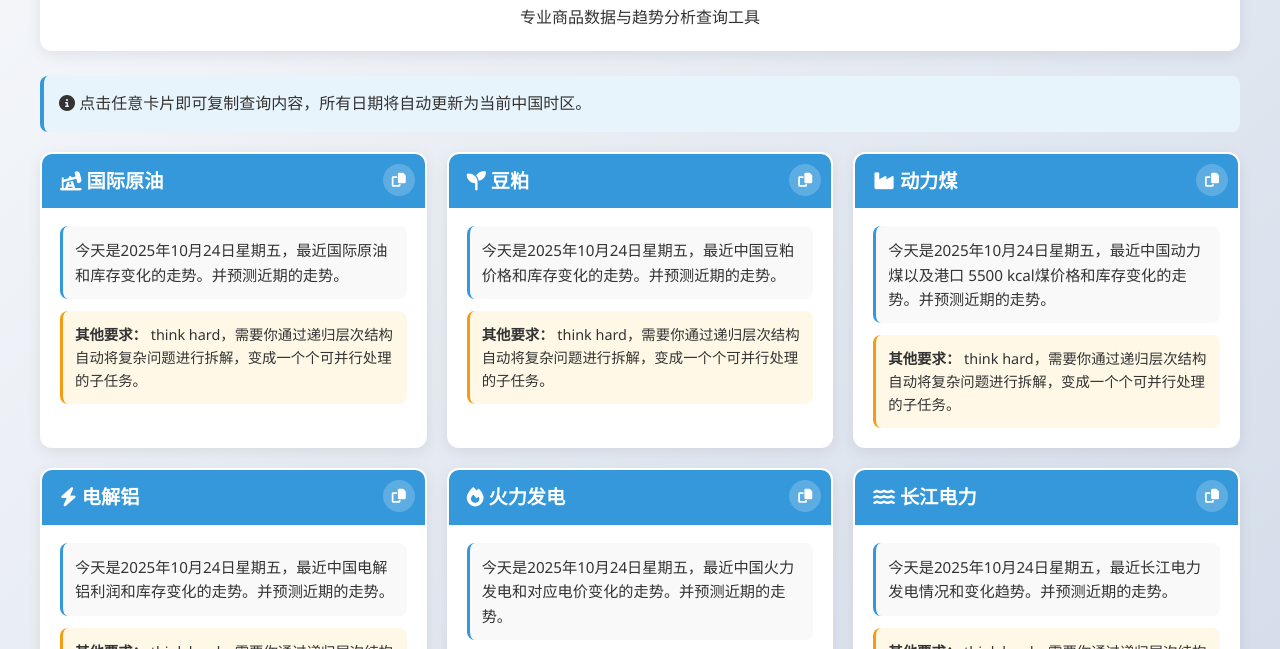
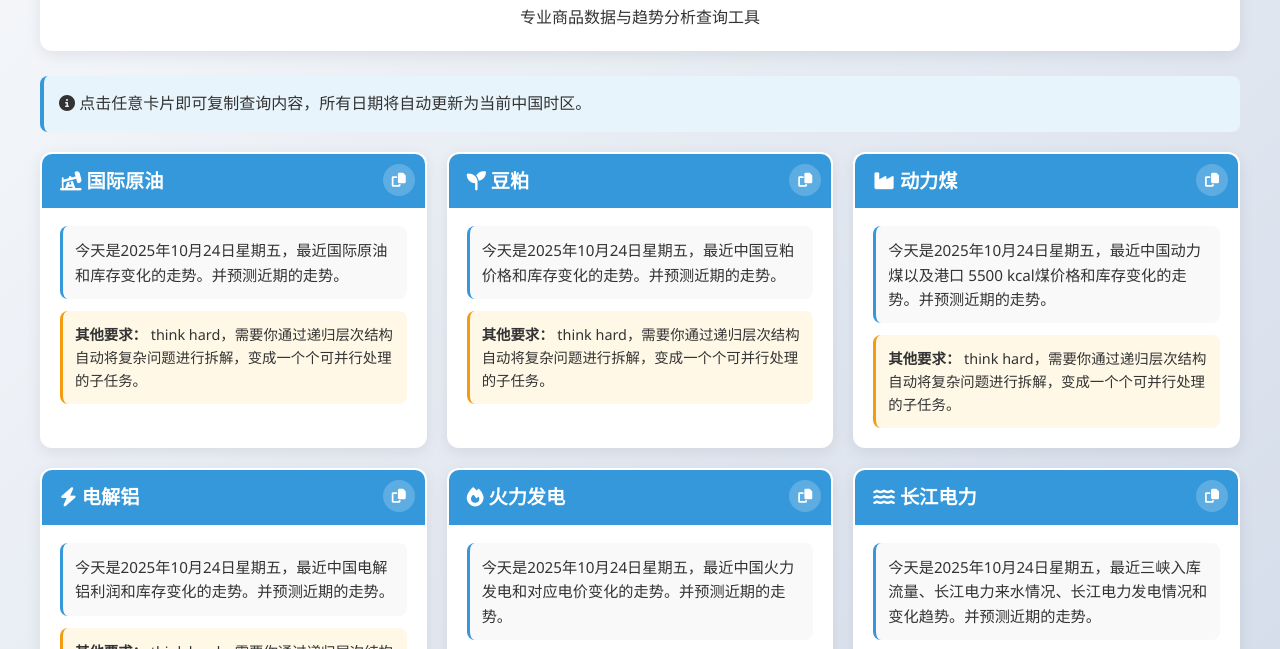
Before and after one commit to ZhangLi1984/deepseek-prompt, a plain HTML site: page index.html in a window 1280 px wide. Shown: the part 125-774 px from the top of the page. Drawn offline with Linux system fonts and the light colour scheme.

Commit message:
Update index.html

```diff
--- a/index.html
+++ b/index.html
@@ -224,7 +224,7 @@
             { id: 3, title: '动力煤', icon: 'fa-industry', query: '最近中国动力煤以及港口 5500 kcal煤价格和库存变化的走势。并预测近期的走势。' },
             { id: 4, title: '电解铝', icon: 'fa-bolt', query: '最近中国电解铝利润和库存变化的走势。并预测近期的走势。' },
             { id: 5, title: '火力发电', icon: 'fa-fire', query: '最近中国火力发电和对应电价变化的走势。并预测近期的走势。' },
-            { id: 6, title: '长江电力', icon: 'fa-water', query: '最近长江电力发电情况和变化趋势。并预测近期的走势。' },
+            { id: 6, title: '长江电力', icon: 'fa-water', query: '最近三峡入库流量、长江电力来水情况、长江电力发电情况和变化趋势。并预测近期的走势。' },
             { id: 7, title: '神火股份', icon: 'fa-chart-line', query: '请解读神火股份的K线和基本面走势情况，并对最近一个月的趋势进行预测。' },
             { id: 8, title: '豆粕ETF', icon: 'fa-chart-pie', query: '请解读豆粕ETF的K线和基本面走势情况，并对最近一个月的趋势进行预测。' },
             { id: 9, title: '中国海油', icon: 'fa-ship', query: '请解读中国海油的K线和基本面走势情况，并对最近一个月的趋势进行预测。' },
@@ -233,7 +233,7 @@
             { id: 12, title: '陕西煤业', icon: 'fa-train-subway', query: '请解读陕西煤业的K线和基本面走势情况，并对最近一个月的趋势进行预测。' },
              { id: 13, title: '国家队', icon: 'fa-train-subway', query: '请搜索国家队和社保在a股的动态，比如是否加减仓，最近偏好什么板块。持仓了哪些股票。' },
              { id: 14, title: '高毅资产', icon: 'fa-train-subway', query: '请搜高毅资产、冯柳、邓晓峰、邱国鹭、孙庆瑞以及整个高毅资产、董承非、周蔚文、唐晓斌在a股、H股的动态，比如是否加减仓，最近偏好什么板块。持仓了哪些股票' },
-                         { id: 15, title: '北向', icon: 'fa-train-subway', query: '请搜北向资金（沪港通和深港通）在a股的动态，比如是否加减仓，最近加仓/减仓了什么板块。重点持仓了哪些股票' }
+            { id: 15, title: '北向', icon: 'fa-train-subway', query: '请搜北向资金（沪港通和深港通）在a股的动态，比如是否加减仓，最近加仓/减仓了什么板块。重点持仓了哪些股票' }
 
         ];
 
```
